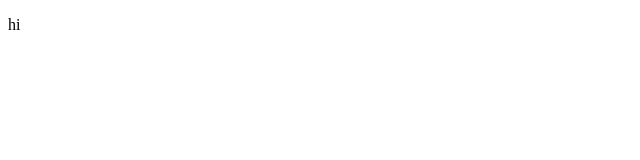
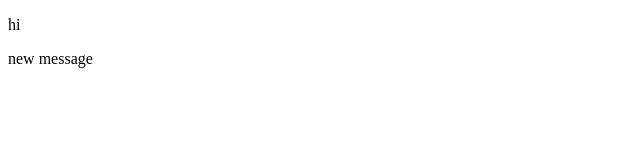
Before and after one commit to akshatgoel1999/git-test, a plain HTML site: page hi.html in a window 1280 px wide. Shown: the full height of the page, 0-640 px from the left. Drawn offline with Linux system fonts and the light colour scheme.

Commit message:
second commit

```diff
--- a/hi.html
+++ b/hi.html
@@ -7,5 +7,6 @@
 </head>
 <body>
     <p>hi</p>
+    <p>new message</p>
 </body>
 </html>
```
